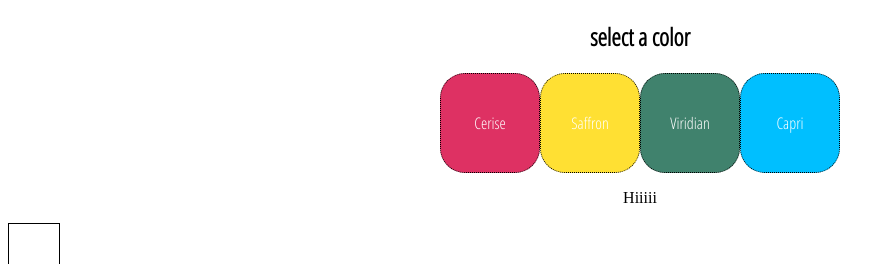
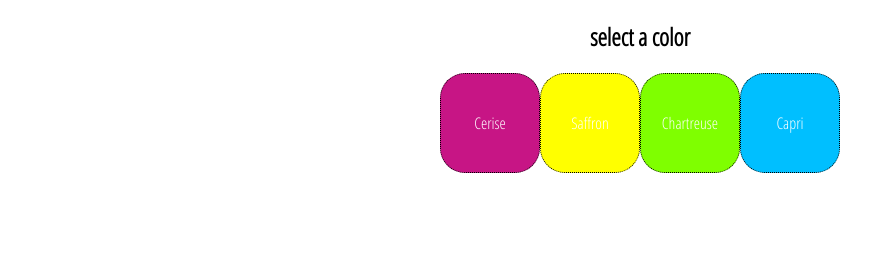
Before and after one commit to lacrivella/react-exercise, a React app: page / in a window 1280 px wide. Shown: the top 264 px of the page, without its empty margins (0-895 px from the left). Built offline with nearby package versions, Linux system fonts and the light colour scheme.

Commit message:
made my color div into it's own component

```diff
--- a/src/components/App.js
+++ b/src/components/App.js
@@ -18,7 +18,7 @@ export default class App extends Component {
     color: ''
   };
 
-  colorClick = color => {
+  colorClickState = color => {
     this.setState({ color });
   }
   render() {
@@ -35,7 +35,7 @@ export default class App extends Component {
        <Cat name="Omi" breed="Bombay" color="black short hair" />
        <Color hex="#3B444B" rgb={{ red: 58, green: 68, blue: 75 }} name="arsenic gray" />
        <Header title="Color Button" /> */}
-      <ColorPicker colorClick={this.colorClick}/>
+      <ColorPicker colorClick={this.colorClickState}/>
       <ColorDisplay color={color}/>
       <Incrementer />
      </>
--- a/src/components/ColorDisplay.css
+++ b/src/components/ColorDisplay.css
@@ -1,5 +1,7 @@
   .ColorDisplay {
+    display: inline-block;
     height: 50px;
     width: 50px;
-    border: solid black 1px;
+    margin: 20px;
+    border-radius: 180%;
     }
--- a/src/components/ColorDisplay.js
+++ b/src/components/ColorDisplay.js
@@ -3,10 +3,9 @@ import PropTypes from 'prop-types';
 import styles from './ColorDisplay.css';
 
 function ColorDisplay({ color }) {
-  console.log(typeof color);
+  console.log(color);
   return (
     <>
-    <p>Hiiiii</p>
     <div className={styles.ColorDisplay} style={{ backgroundColor: color }}></div>
     </>
   );
--- a/src/components/ColorPicker.css
+++ b/src/components/ColorPicker.css
@@ -10,17 +10,17 @@
     font-family: 'Open Sans Condensed', sans-serif;
   }
 
-  .cerise {
-    background-color: #DE3163;
+  .mediumvioletred {
+    background-color: mediumvioletred;
   }
-  .saffron {
-    background-color: #ffe033;
+  .yellow {
+    background-color: yellow;
   }
-  .viridian {
-    background-color: #40826D;
+  .chartreuse {
+    background-color: chartreuse;
   }
-  .capri {
-    background-color: #00BFFF;
+  .deepskyblue {
+    background-color: deepskyblue;
   }
 
 h1 {
--- a/src/components/ColorPicker.js
+++ b/src/components/ColorPicker.js
@@ -6,10 +6,10 @@ export default class ColorPicker extends Component {
     return (
       <section className={styles.ColorPicker}>
         <h1>select a color</h1>
-        <button className={styles.cerise} onClick={()=> this.props.colorClick('cerise')}>Cerise</button>
-        <button className={styles.saffron} onClick={()=> this.props.colorClick('saffron')}>Saffron</button>
-        <button className={styles.viridian} onClick={()=> this.props.colorClick('viridian')}>Viridian</button>
-        <button className={styles.capri} onClick={()=> this.props.colorClick('capri')}>Capri</button>
+        <button className={styles.mediumvioletred} onClick={()=> this.props.colorClick('mediumvioletred')}>Cerise</button>
+        <button className={styles.yellow} onClick={()=> this.props.colorClick('yellow')}>Saffron</button>
+        <button className={styles.chartreuse} onClick={()=> this.props.colorClick('chartreuse')}>Chartreuse</button>
+        <button className={styles.deepskyblue} onClick={()=> this.props.colorClick('deepskyblue')}>Capri</button>
       </section>
     );
   }
```
